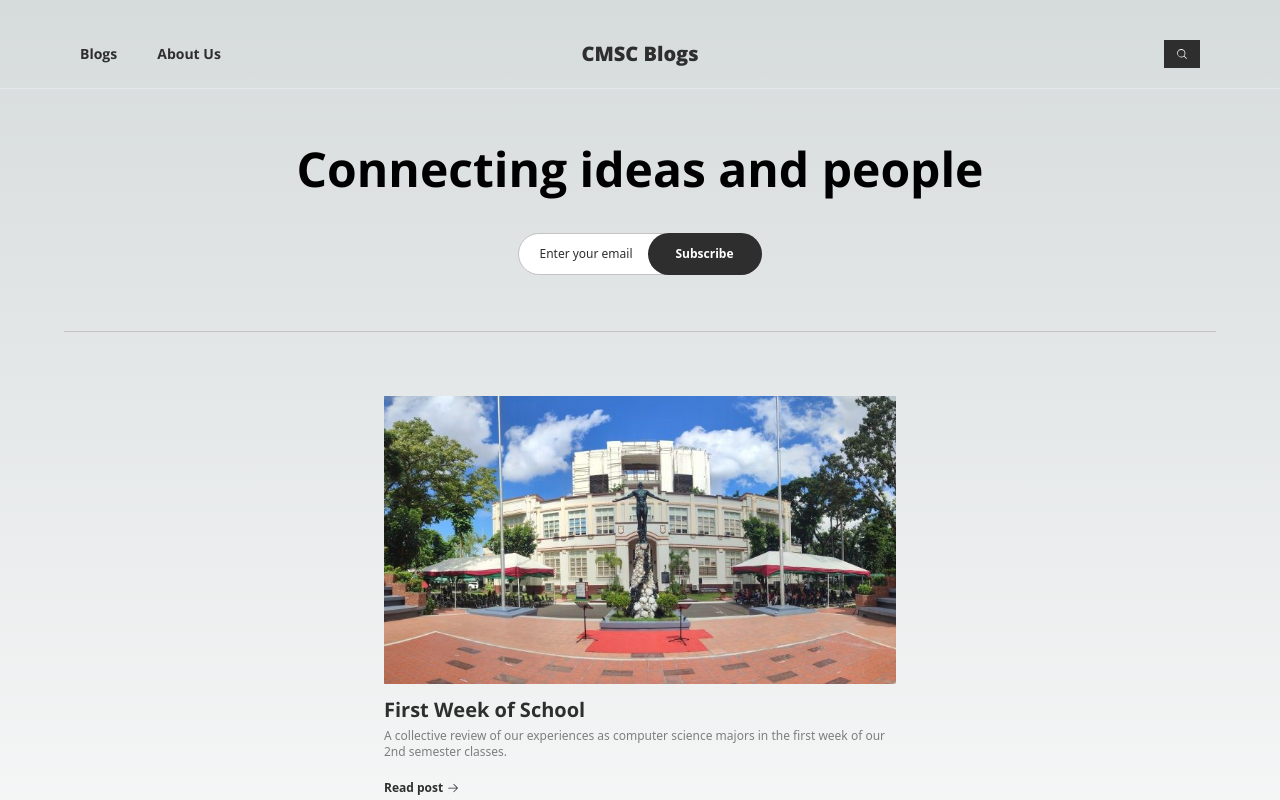
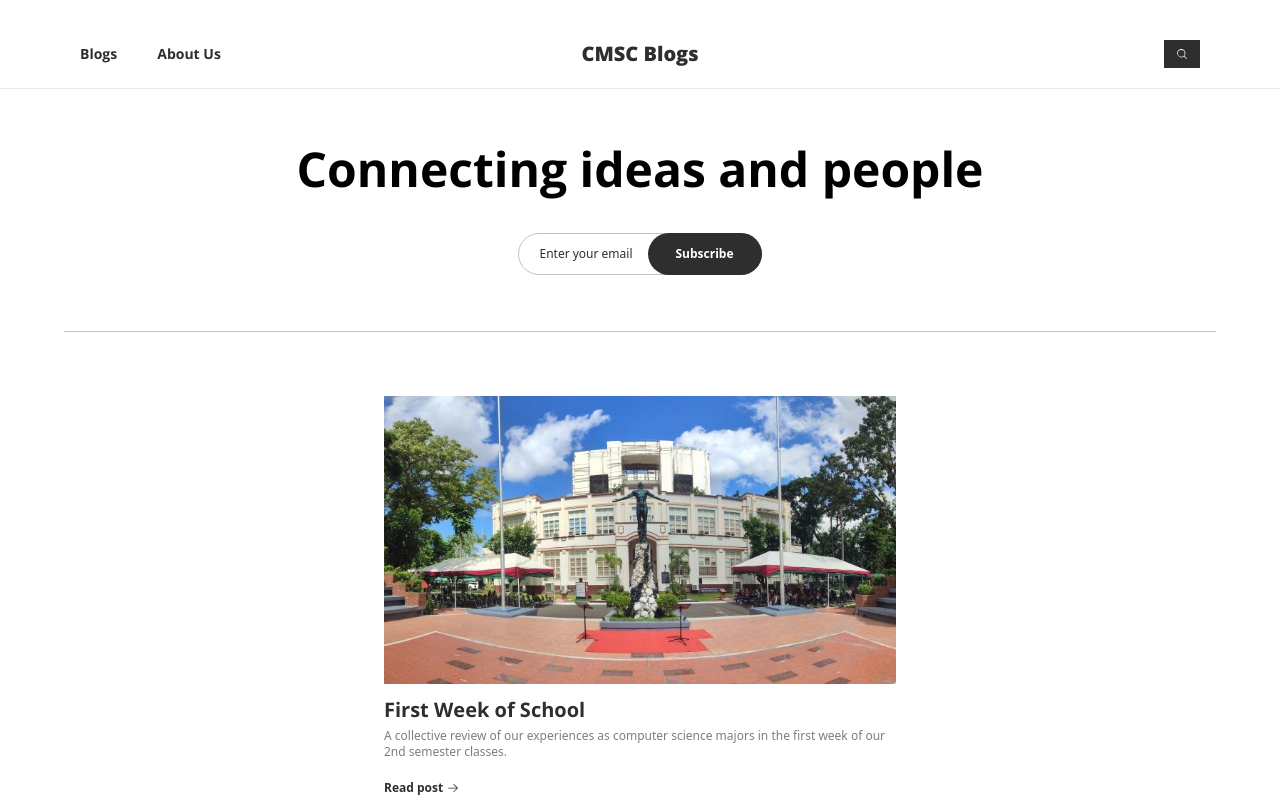
Before and after one commit to maxellmilay/cmsc-blog, a Next.js app: page / in a window 1280 px wide. Shown: the top 800 px of the page. Built offline with nearby package versions, Linux system fonts and the light colour scheme.

Commit message:
[UI][Maxell] updated site background color

```diff
--- a/src/pages/index.tsx
+++ b/src/pages/index.tsx
@@ -22,7 +22,7 @@ export default function Home() {
       <Layout>
         <div className="flex flex-col w-full px-16">
           <div className="flex flex-col items-center w-full py-14 h-fit border-b border-blog-gray-3">
-            <p className={`text-5xl ${openSansFont} font-open font-bold mb-10`}>
+            <p className={`text-5xl ${openSansFont} font-open font-bold text-center mb-10`}>
               Connecting ideas and people
             </p>
             <SubscribeCall
--- a/src/styles/globals.css
+++ b/src/styles/globals.css
@@ -90,8 +90,7 @@ body {
 
 body {
   color: black;
-  background: linear-gradient(to bottom, transparent, rgb(var(--background-end-rgb)))
-    rgb(var(--background-start-rgb));
+  background: white;
 }
 
 a {
```
